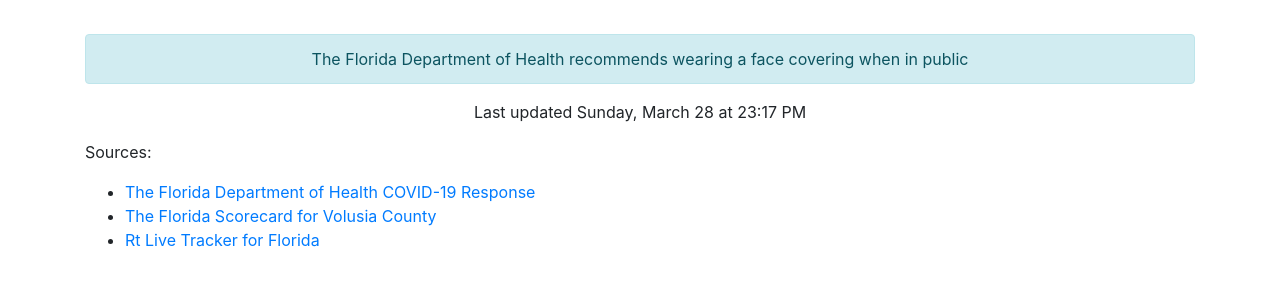
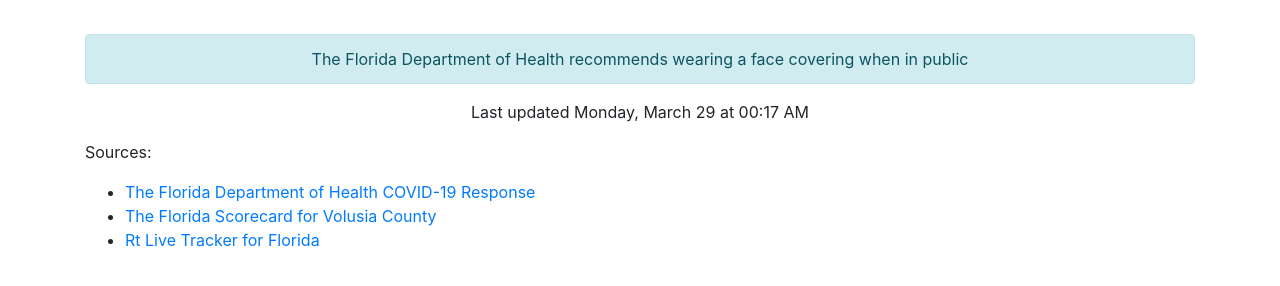
Before and after one commit to thinkjson/timeforchurch, a Jekyll site: the page built from index.md, in a window 1280 px wide. Shown: the part 544-830 px from the top of the page. Built offline with Jekyll 4.4.1, drawn with Linux system fonts in a browser that asks for light colours; our own code applies the rules of GitHub Pages for plain Markdown files.

Commit message:
Updating data

```diff
--- a/_includes/data.html
+++ b/_includes/data.html
@@ -10,4 +10,4 @@
     <div class="outcome text-success">YES</div>
     <div class="alert alert-info" role="alert">The Florida Department of Health recommends wearing a face covering when in public</div>
 
-    <p>Last updated Sunday, March 28 at 23:17 PM</p>
+    <p>Last updated Monday, March 29 at 00:17 AM</p>
```
